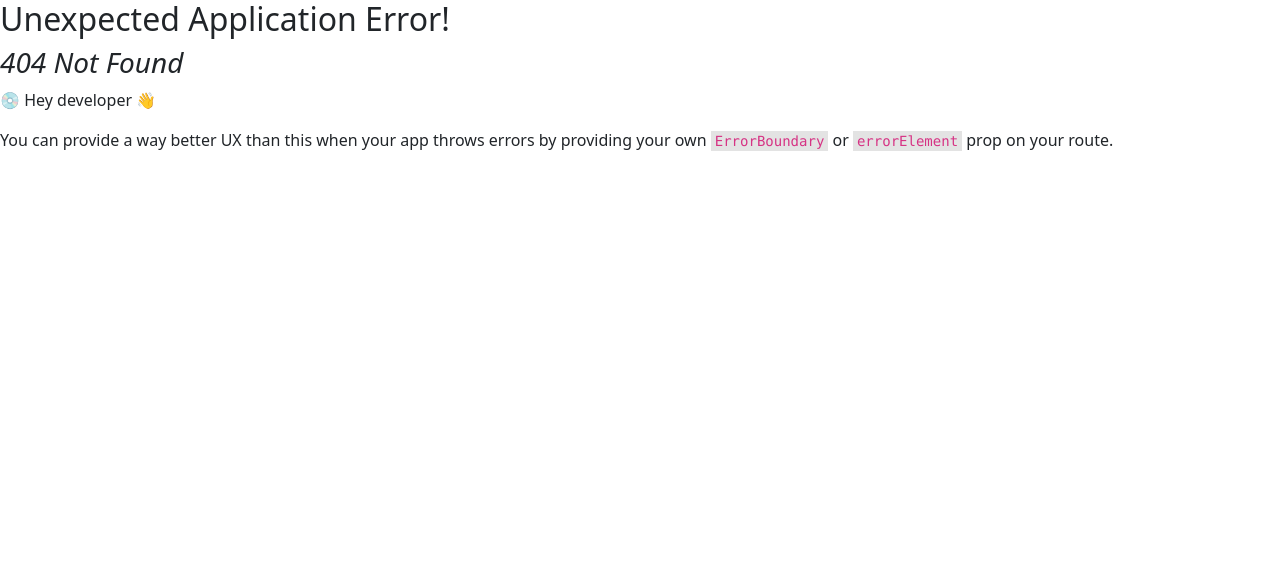
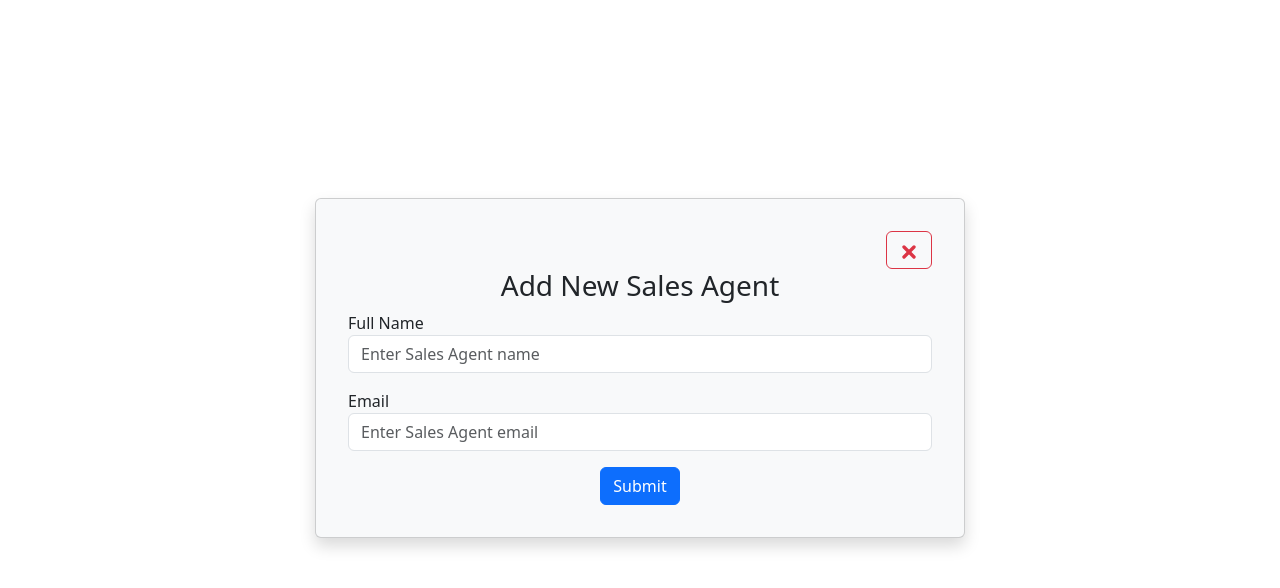
Before and after one commit to Soudip-Panja/Zervia-CRM-App, a React (Vite) app: page /addSalesAgent in a window 1280 px wide. Before the commit this address had no page. Shown: the top 588 px of the page. Built offline with nearby package versions, Linux system fonts and the light colour scheme.

Commit message:
feat: added create sales agent form.

```diff
--- /dev/null
+++ b/src/Components/AddSalesAgentForm.jsx
@@ -0,0 +1,126 @@
+import { X, BadgeCheck } from "lucide-react";
+import { Link, useNavigate } from "react-router-dom";
+import { useState } from "react";
+
+export default function AddSalesAgentForm() {
+  const [name, setName] = useState("");
+  const [email, setEmail] = useState("");
+  const [isSubmitting, setIsSubmitting] = useState(false);
+  const [showSuccess, setShowSuccess] = useState(false);
+  const navigate = useNavigate();
+
+  const handleSubmit = async (e) => {
+    e.preventDefault();
+
+    const emailPattern = /^[^\s@]+@[^\s@]+\.[^\s@]+$/;
+    if (!emailPattern.test(email)) {
+      alert("Please enter a valid email address.");
+      return;
+    }
+
+    const newSalesAgentData = { name, email };
+
+    setIsSubmitting(true);
+
+    try {
+      const response = await fetch(
+        "https://zervia-crm-apis.vercel.app/sales-agents",
+        {
+          method: "POST",
+          headers: {
+            "Content-Type": "application/json",
+          },
+          body: JSON.stringify(newSalesAgentData),
+        }
+      );
+
+      if (!response.ok) {
+        throw new Error("Failed to save data.");
+      }
+
+      setIsSubmitting(false);
+      setShowSuccess(true);
+      setName("");
+      setEmail("");
+
+
+      setTimeout(() => {
+        navigate("/salesAgent");
+      }, 5000);
+    } catch (error) {
+      setIsSubmitting(false);
+      alert("Failed to save data. Please try again.");
+      console.error(error);
+    }
+  };
+
+  return (
+    <>
+      <div className="container py-5 px-5">
+        <div>
+          <div
+            className="card shadow p-3 mb-5 bg-body-tertiary rounded"
+            style={{ maxWidth: "650px", margin: "0 auto", marginTop: "150px" }}
+          >
+            <div className="card-body">
+              <div className="text-end">
+                <Link to="/salesAgent">
+                  <button className="btn btn-outline-danger">
+                    <X size={20} strokeWidth={4} />
+                  </button>
+                </Link>
+              </div>
+              <h3 className="card-title text-center">Add New Sales Agent</h3>
+
+              {showSuccess && (
+                <div className="alert alert-success d-flex align-items-center mt-3" role="alert">
+                  <BadgeCheck size={24} className="me-2" />
+                  <div>Sales Agent added successfully! Redirecting...</div>
+                </div>
+              )}
+
+              <form onSubmit={handleSubmit}>
+                <div className="mb-3">
+                  <label htmlFor="name">Full Name</label>
+                  <input
+                    id="name"
+                    type="text"
+                    placeholder="Enter Sales Agent name"
+                    className="form-control"
+                    value={name}
+                    onChange={(e) => setName(e.target.value)}
+                    required
+                    disabled={isSubmitting || showSuccess}
+                  />
+                </div>
+
+                <div className="mb-3">
+                  <label htmlFor="email">Email</label>
+                  <input
+                    id="email"
+                    type="text"
+                    placeholder="Enter Sales Agent email"
+                    className="form-control"
+                    value={email}
+                    onChange={(e) => setEmail(e.target.value)}
+                    required
+                    disabled={isSubmitting || showSuccess}
+                  />
+                </div>
+
+                <div className="text-center">
+                  <button
+                    className="btn btn-primary"
+                    disabled={isSubmitting || showSuccess}
+                  >
+                    {isSubmitting ? "Saving data..." : "Submit"}
+                  </button>
+                </div>
+              </form>
+            </div>
+          </div>
+        </div>
+      </div>
+    </>
+  );
+}
--- a/src/Pages/SalesAgents.jsx
+++ b/src/Pages/SalesAgents.jsx
@@ -1,5 +1,6 @@
 import useFetch from "../useFetch";
 import { AlertCircle, UserRoundPlus } from "lucide-react";
+import { Link } from "react-router-dom";
 import "../styles.css";
 
 export default function SalesAgents() {
@@ -93,12 +94,14 @@ export default function SalesAgents() {
           </div>
 
           <div className="col-12 col-md-6 text-md-end g-3">
+            <Link to="/addSalesAgent">
               <button className="btn btn-primary btn-lg shadow w-100 w-md-auto">
                 <span className="me-2">
                   <UserRoundPlus color="#ffffff" />
                 </span>
                 Create Sales Agent
               </button>
+            </Link>
           </div>
         </div>
       </div>
@@ -136,7 +139,6 @@ export default function SalesAgents() {
                       <div className={`alert alert-${colorClass}`} role="alert">
                         {agent.email}
                       </div>
-
                     </div>
                   </div>
                 </div>
--- a/src/main.jsx
+++ b/src/main.jsx
@@ -11,6 +11,8 @@ import LeadDetails from './Pages/LeadDetails.jsx';
 import SalesAgents from './Pages/SalesAgents.jsx';
 import Reports from './Pages/Reports.jsx';
 import Settings from './Pages/Settings.jsx';
+
+import AddSalesAgentForm from './Components/AddSalesAgentForm.jsx';
 
 const router = createBrowserRouter([
   {
@@ -36,6 +38,10 @@ const router = createBrowserRouter([
   {
     path: "/settings",
     element: <Settings />
+  },
+  {
+    path: "/addSalesAgent",
+    element: <AddSalesAgentForm />
   }
 ])
 
--- a/src/styles.css
+++ b/src/styles.css
@@ -4,7 +4,6 @@
   -webkit-text-fill-color: transparent;
   background-clip: text;
 }
-
 .hover-card {
   transition: all 0.3s ease;
   cursor: pointer;
```
Lines whose indentation alone changed are shown as unchanged.
